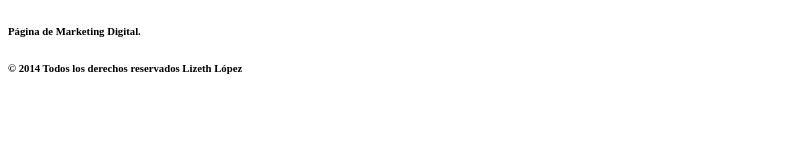
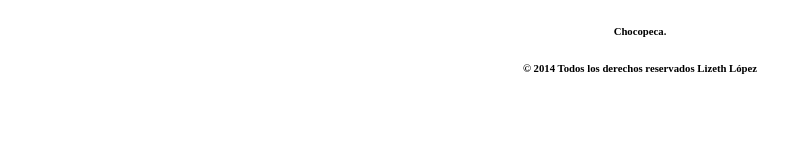
Before and after one commit to lizlopez24/Chocopeca2, a plain HTML site: page fin.html in a window 1280 px wide. Shown: the whole page, without its empty margins (0-811 px from the left). Drawn offline with Linux system fonts and the light colour scheme.

Commit message:
cambios git

```diff
--- a/fin.html
+++ b/fin.html
@@ -7,9 +7,9 @@
 </head>
 <body>
         <footer>
-            <div class="container">
+            <div class="container" style="text-align: center;">
                 <div>
-                  <h6 class="text-gray-300 hover:bg-gray-700 hover:text-white block rounded-sm px-3 text-base font-small" >Página de Marketing Digital.</h6>
+                  <h6 class="text-gray-300 hover:bg-gray-700 hover:text-white block rounded-sm px-3 text-base font-small" >Chocopeca.</h6>
                 <h6 class="text-gray-300 hover:bg-gray-700 hover:text-white block rounded-sm px-3 py-2 text-base font-small">© 2014 Todos los derechos reservados Lizeth López</h6>
               </div>
             </div>
```
Also changed, not shown: home.html (+3 -0 lines).
